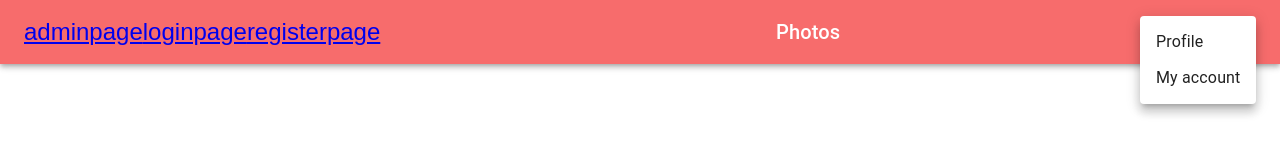
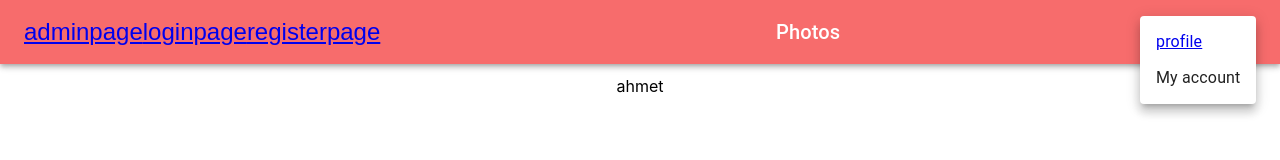
Before and after one commit to ihdb2019/ihdb, a React (Create React App) app: page /myprofile in a window 1280 px wide. Both pictures are taken after a click on the button "account of current user". Shown: the top 160 px of the page. Built offline with nearby package versions, Linux system fonts and the light colour scheme.

Commit message:
holding login data at every page

```diff
--- a/src/App.js
+++ b/src/App.js
@@ -1,4 +1,4 @@
-import React from 'react';
+import React, { useState } from 'react';
 import logo from './logo.svg';
 import './App.css';
 import AdminPage from './AdminPage/AdminPage';
@@ -6,20 +6,42 @@ import LoginPage from './LoginPage/LoginPage';
 import NavBar from './NavBar/NavBar'
 import { Route, Switch } from 'react-router-dom';
 import RegisterPage from './RegisterPage/Register';
+import UserPage from './UserPage/UserPage';
+import { PropsRoute, PublicRoute, PrivateRoute } from 'react-router-with-props';
 function App() {
+
+  const [userName, setUserName] = useState("");
+  const [userType, setUserType] = useState("");
+  const [token, setToken] = useState("");
+
+
   return (
     <div className="App">
       <header className="App-header" >
 
-        <NavBar></NavBar>
-        </header>
-        <div className="App-body">
-          <Switch>
-            <Route path="/adminpage" component={AdminPage}></Route>
-            <Route path="/loginpage" component={LoginPage}></Route>
-            <Route path="/registerpage" component={RegisterPage}></Route>
-          </Switch>
-        </div>
+        <NavBar ></NavBar>
+      </header>
+      <div className="App-body">
+        <Switch>
+
+          <Route
+            path='/adminpage'
+            render={(props) => <AdminPage {...props} userName={userName} userType={userType} token={token} />}
+          />
+          <Route
+            path='/registerpage'
+            render={(props) => <RegisterPage {...props} userName={userName} userType={userType} token={token} />}
+          />
+          <Route
+            path='/myprofile'
+            render={(props) => <UserPage {...props} userName={userName} userType={userType} token={token} />}
+          />
+          <Route
+            path='/loginpage'
+            render={(props) => <LoginPage {...props} setUserName={setUserName} setUserType={setUserType} setToken={setToken}  />}
+          />
+        </Switch>
+      </div>
 
 
 
--- a/src/LoginPage/LoginPage.js
+++ b/src/LoginPage/LoginPage.js
@@ -7,20 +7,24 @@ import axios from 'axios';
 
 
 class Login extends Component {
+
   handleClick = (event) => {
     console.log(event);
     console.log(this.state);
     let data = {
       USERNAME: this.state.username,
-      PASSWORD:this.state.password
+      PASSWORD: this.state.password
     }
-    data=JSON.stringify(data);
-    data=JSON.parse(data);
+    data = JSON.stringify(data);
+    data = JSON.parse(data);
     console.log(data);
     axios.post("https://i2t0nkwc15.execute-api.us-east-2.amazonaws.com/new/login", data, { crossdomain: true }).then((res) => {
+      console.log(res);
 
-
-      console.log(res);
+      this.props.setUserName(res.data.body.Username);
+      this.props.setUserType(res.data.body.Usertype);
+      this.props.setToken(res.data.body.TokenHash);
+      alert("Login Succesfull")
 
 
 
@@ -35,6 +39,8 @@ class Login extends Component {
   }
 
   render() {
+    console.log(this.props);
+
     return (
       <div>
         <MuiThemeProvider>
--- a/src/NavBar/NavBar.js
+++ b/src/NavBar/NavBar.js
@@ -59,6 +59,7 @@ export default function MenuAppBar() {
 
 
 
+
           </IconButton>
           <Typography variant="h6" className={classes.title}>
             Photos
@@ -89,7 +90,7 @@ export default function MenuAppBar() {
                 open={open}
                 onClose={handleClose}
               >
-                <MenuItem onClick={handleClose}>Profile</MenuItem>
+                <MenuItem onClick={handleClose}>  <a href="/myprofile">profile</a></MenuItem>
                 <MenuItem onClick={handleClose}>My account</MenuItem>
               </Menu>
             </div>
--- /dev/null
+++ b/src/UserPage/UserPage.js
@@ -0,0 +1,25 @@
+import React, { Component } from 'react';
+import axios from 'axios';
+class UserPage extends Component {
+    componentWillMount(){
+        var mystate={
+            Username:"ege",
+            Usertype:"admin",
+            email:"ege",
+            price:5,
+            soundquality:5,
+            bass:5,
+            treble:5,
+            durabilty:5
+        }
+        this.setState({state:mystate})
+    }
+
+    render() {
+            console.log(this.state)
+        return <p>ahmet</p>
+    }
+
+}
+
+export default UserPage;
```
